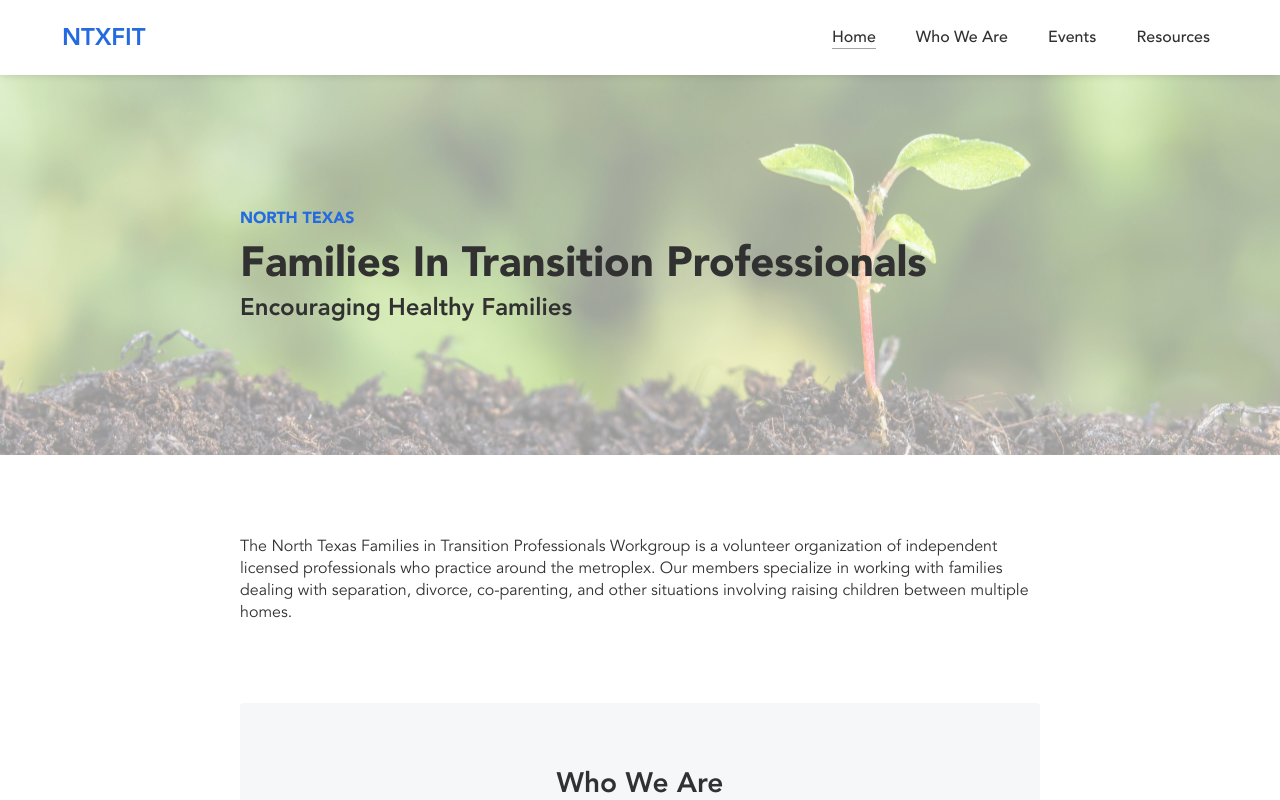
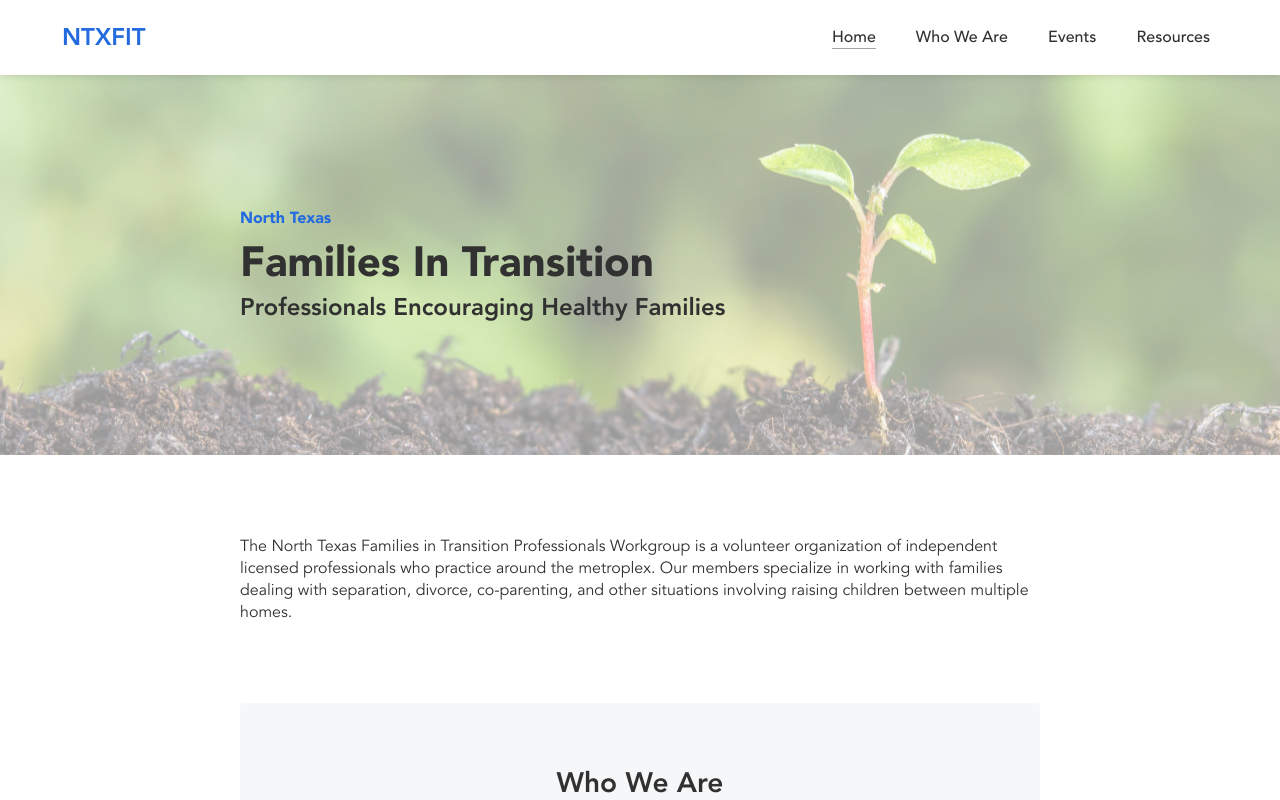
Before and after one commit to Modern-Lawyer-Marketing/ntxfit, a React (Create React App) app: page / in a window 1280 px wide. Shown: the top 800 px of the page. Built offline with nearby package versions, Linux system fonts and the light colour scheme.

Commit message:
Rewording header

```diff
--- a/src/components/Home/Header.jsx
+++ b/src/components/Home/Header.jsx
@@ -9,9 +9,9 @@ const Header = () => (
     <Navbar />
     <div className="background-image">
       <div className="content">
-        <p className="pretitle">NORTH TEXAS</p>
-        <h1 className="title">Families In Transition Professionals</h1>
-        <h2>Encouraging Healthy Families</h2>
+        <p className="pretitle">North Texas</p>
+        <h1 className="title">Families In Transition</h1>
+        <h2>Professionals Encouraging Healthy Families</h2>
       </div>
     </div>
   </div>
```
